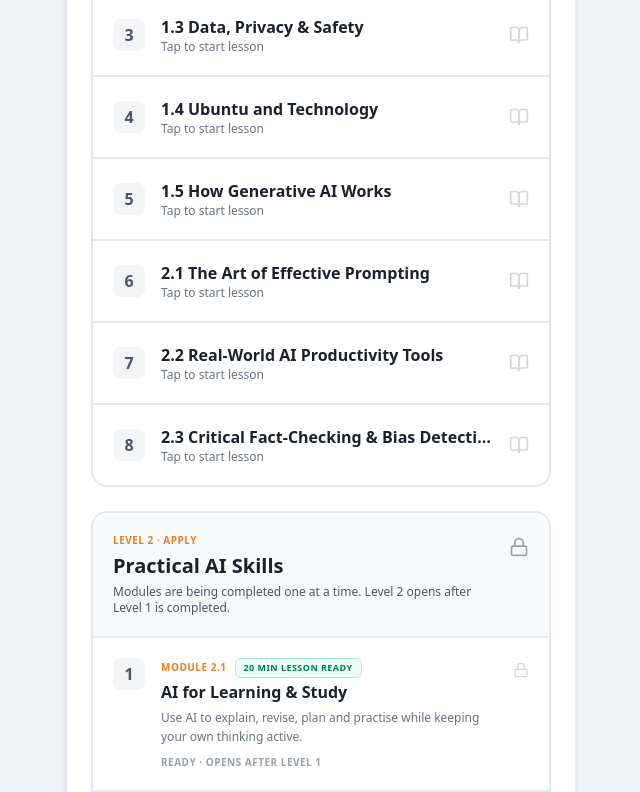
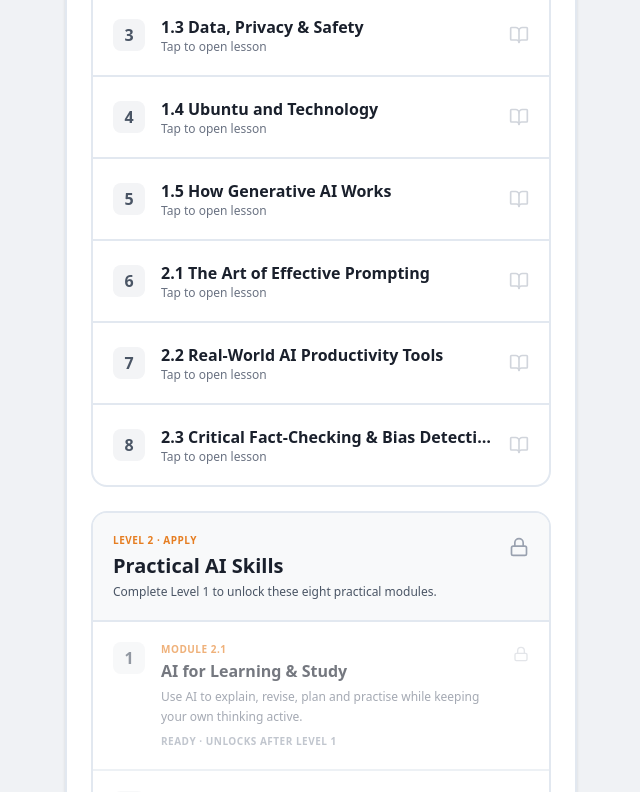
Before and after one commit to marcdiedricks/mzansi-ai-educator, a React (Vite) app: page /mzansi-ai-educator/learn in a window 1280 px wide. Shown: the part 980-1772 px from the top of the page, without its empty margins (319-959 px from the left). Built offline with nearby package versions, Linux system fonts and the light colour scheme.

Commit message:
Fix Level 2 unlock and routing

```diff
--- a/src/pages/Learn.tsx
+++ b/src/pages/Learn.tsx
@@ -1,11 +1,26 @@
+import { useEffect, useState } from 'react';
 import { BookOpen, CheckCircle2, Lock } from 'lucide-react';
+import { useNavigate } from 'react-router-dom';
 import { api } from '../lib/curriculum/api';
+import { lessons } from '../lib/curriculum/data';
+import { getUserProgress } from '../lib/progress';
 import { LEVEL_TWO_MODULES, PROGRAMME_LEVELS } from '../lib/programmeLevels';
-import { useNavigate } from 'react-router-dom';
 
 export function Learn() {
   const navigate = useNavigate();
   const modules = api.getModulesForLevel();
+  const [progress, setProgress] = useState(getUserProgress());
+
+  useEffect(() => {
+    const handleUpdate = () => setProgress(getUserProgress());
+    window.addEventListener('mzansi_progress_updated', handleUpdate);
+    return () => window.removeEventListener('mzansi_progress_updated', handleUpdate);
+  }, []);
+
+  const level1Ids = lessons.filter((lesson) => lesson.levelId === 'MZAIE-L1').map((lesson) => lesson.id);
+  const level1Complete = level1Ids.length > 0 && level1Ids.every((id) => progress.completedLessons.includes(id));
+  const level2Ids = LEVEL_TWO_MODULES.flatMap((module) => module.lessonId ? [module.lessonId] : []);
+  const level2Complete = level2Ids.length === LEVEL_TWO_MODULES.length && level2Ids.every((id) => progress.completedLessons.includes(id));
 
   const openModule = (moduleId: string, lessonIds: string[]) => {
     if (lessonIds.length === 1) {
@@ -25,12 +40,13 @@ export function Learn() {
 
       <section className="space-y-3">
         {PROGRAMME_LEVELS.map((level) => {
-          const isActive = level.id === 1;
+          const unlocked = level.id === 1 || (level.id === 2 && level1Complete);
+          const completed = (level.id === 1 && level1Complete) || (level.id === 2 && level2Complete);
           return (
-            <div key={level.id} className={`rounded-2xl border-2 p-4 ${isActive ? 'bg-white border-[#2D3E50]' : 'bg-[#F8F9FA] border-[#E2E8F0]'}`}>
+            <div key={level.id} className={`rounded-2xl border-2 p-4 ${unlocked ? 'bg-white border-[#2D3E50]' : 'bg-[#F8F9FA] border-[#E2E8F0]'}`}>
               <div className="flex items-start gap-3">
-                <div className={`w-11 h-11 rounded-xl flex items-center justify-center font-bold shrink-0 ${isActive ? 'bg-[#2D3E50] text-white' : 'bg-gray-200 text-gray-500'}`}>
-                  {isActive ? <CheckCircle2 className="w-5 h-5" /> : <Lock className="w-5 h-5" />}
+                <div className={`w-11 h-11 rounded-xl flex items-center justify-center font-bold shrink-0 ${unlocked ? 'bg-[#2D3E50] text-white' : 'bg-gray-200 text-gray-500'}`}>
+                  {completed ? <CheckCircle2 className="w-5 h-5" /> : unlocked ? level.id : <Lock className="w-5 h-5" />}
                 </div>
                 <div className="flex-1 min-w-0">
                   <div className="flex items-center justify-between gap-2">
@@ -39,7 +55,8 @@ export function Learn() {
                   </div>
                   <h2 className="font-bold text-[#1A202C] mt-1">{level.title}</h2>
                   <p className="text-xs text-gray-600 mt-1 leading-relaxed">{level.outcome}</p>
-                  {!isActive && <p className="text-[10px] font-bold uppercase tracking-wider text-gray-400 mt-2">Opens after the previous level</p>}
+                  {!unlocked && <p className="text-[10px] font-bold uppercase tracking-wider text-gray-400 mt-2">Opens after the previous level</p>}
+                  {unlocked && completed && <p className="text-[10px] font-bold uppercase tracking-wider text-emerald-700 mt-2">Completed on this device</p>}
                 </div>
               </div>
             </div>
@@ -51,65 +68,44 @@ export function Learn() {
         <div className="bg-[#2D3E50] text-white p-5">
           <div className="text-[#E67E22] font-bold text-[10px] uppercase tracking-wider mb-1">Level 1 · Understand</div>
           <h2 className="text-xl font-bold">AI Foundations & Responsible Use</h2>
-          <p className="text-xs text-gray-300 mt-1">Your existing Level 1 pathway remains intact.</p>
+          <p className="text-xs text-gray-300 mt-1">Your Level 1 pathway remains intact.</p>
         </div>
-
         <div className="divide-y-2 divide-[#E2E8F0]">
-          {modules.map((mod, index) => {
-            const hasLessons = mod.lessonIds.length > 0;
-            const opensDirectly = mod.lessonIds.length === 1;
-            return (
-              <button
-                key={mod.id}
-                onClick={() => hasLessons && openModule(mod.id, mod.lessonIds)}
-                disabled={!hasLessons}
-                className="w-full flex items-center p-5 hover:bg-[#F8F9FA] text-left transition-colors focus-visible:outline-none focus-visible:bg-[#F8F9FA] group disabled:opacity-60 disabled:cursor-not-allowed"
-              >
-                <div className="w-8 h-8 rounded-lg bg-gray-100 text-gray-600 flex items-center justify-center font-bold mr-4 shrink-0 group-hover:bg-[#2D3E50] group-hover:text-white transition-colors">
-                  {index + 1}
-                </div>
-                <div className="flex-1 min-w-0">
-                  <h3 className="font-bold text-[#1A202C] truncate">{mod.title}</h3>
-                  <p className="text-xs font-medium text-gray-500">{!hasLessons ? 'Content coming soon' : opensDirectly ? 'Tap to start lesson' : 'Tap to choose a lesson'}</p>
-                </div>
-                <BookOpen className="w-5 h-5 text-gray-300 group-hover:text-[#E67E22] transition-colors ml-4" />
-              </button>
-            );
-          })}
+          {modules.map((mod, index) => (
+            <button key={mod.id} onClick={() => mod.lessonIds.length > 0 && openModule(mod.id, mod.lessonIds)} disabled={mod.lessonIds.length === 0} className="w-full flex items-center p-5 hover:bg-[#F8F9FA] text-left transition-colors group disabled:opacity-60 disabled:cursor-not-allowed">
+              <div className="w-8 h-8 rounded-lg bg-gray-100 text-gray-600 flex items-center justify-center font-bold mr-4 shrink-0 group-hover:bg-[#2D3E50] group-hover:text-white transition-colors">{index + 1}</div>
+              <div className="flex-1 min-w-0"><h3 className="font-bold text-[#1A202C] truncate">{mod.title}</h3><p className="text-xs font-medium text-gray-500">Tap to open lesson</p></div>
+              <BookOpen className="w-5 h-5 text-gray-300 group-hover:text-[#E67E22] ml-4" />
+            </button>
+          ))}
         </div>
       </section>
 
-      <section className="bg-white border-2 border-[#E2E8F0] rounded-2xl overflow-hidden">
-        <div className="bg-[#F8F9FA] p-5 border-b-2 border-[#E2E8F0]">
+      <section className={`border-2 rounded-2xl overflow-hidden ${level1Complete ? 'bg-white border-[#2D3E50]' : 'bg-white border-[#E2E8F0]'}`}>
+        <div className={`${level1Complete ? 'bg-[#2D3E50] text-white' : 'bg-[#F8F9FA] text-[#1A202C]'} p-5 border-b-2 border-[#E2E8F0]`}>
           <div className="flex items-start justify-between gap-3">
             <div>
               <div className="text-[#E67E22] font-bold text-[10px] uppercase tracking-wider mb-1">Level 2 · Apply</div>
-              <h2 className="text-xl font-bold text-[#1A202C]">Practical AI Skills</h2>
-              <p className="text-xs text-gray-600 mt-1">Modules are being completed one at a time. Level 2 opens after Level 1 is completed.</p>
+              <h2 className="text-xl font-bold">Practical AI Skills</h2>
+              <p className={`text-xs mt-1 ${level1Complete ? 'text-gray-300' : 'text-gray-600'}`}>{level1Complete ? 'Level 2 is unlocked. Complete the eight practical modules in order.' : 'Complete Level 1 to unlock these eight practical modules.'}</p>
             </div>
-            <Lock className="w-5 h-5 text-gray-400 shrink-0 mt-1" />
+            {level1Complete ? <CheckCircle2 className="w-5 h-5 text-emerald-400 shrink-0 mt-1" /> : <Lock className="w-5 h-5 text-gray-400 shrink-0 mt-1" />}
           </div>
         </div>
-
         <div className="divide-y-2 divide-[#E2E8F0]">
           {LEVEL_TWO_MODULES.map((mod, index) => {
-            const lessonReady = Boolean(mod.lessonId);
+            const done = Boolean(mod.lessonId && progress.completedLessons.includes(mod.lessonId));
             return (
-              <div key={mod.id} className="flex items-start p-5 bg-white">
-                <div className="w-8 h-8 rounded-lg bg-gray-100 text-gray-600 flex items-center justify-center font-bold mr-4 shrink-0">
-                  {index + 1}
-                </div>
+              <button key={mod.id} disabled={!level1Complete || !mod.lessonId} onClick={() => mod.lessonId && navigate(`/learn/${mod.id}/lesson/${mod.lessonId}`)} className="w-full flex items-start p-5 bg-white text-left hover:bg-[#F8F9FA] disabled:opacity-60 disabled:cursor-not-allowed">
+                <div className={`w-8 h-8 rounded-lg flex items-center justify-center font-bold mr-4 shrink-0 ${done ? 'bg-emerald-100 text-emerald-700' : 'bg-gray-100 text-gray-600'}`}>{done ? <CheckCircle2 className="w-4 h-4" /> : index + 1}</div>
                 <div className="flex-1 min-w-0">
-                  <div className="flex flex-wrap items-center gap-2">
-                    <p className="text-[10px] font-bold uppercase tracking-wider text-[#E67E22]">Module {mod.code}</p>
-                    {lessonReady && <span className="text-[9px] font-bold uppercase tracking-wider text-emerald-700 bg-emerald-50 border border-emerald-200 rounded-md px-2 py-0.5">20 min lesson ready</span>}
-                  </div>
+                  <p className="text-[10px] font-bold uppercase tracking-wider text-[#E67E22]">Module {mod.code}</p>
                   <h3 className="font-bold text-[#1A202C] mt-0.5">{mod.title}</h3>
                   <p className="text-xs text-gray-500 mt-1 leading-relaxed">{mod.description}</p>
-                  <p className="text-[10px] font-bold uppercase tracking-wider text-gray-400 mt-2">{lessonReady ? 'Ready · opens after Level 1' : 'Content coming next'}</p>
+                  <p className={`text-[10px] font-bold uppercase tracking-wider mt-2 ${done ? 'text-emerald-700' : level1Complete ? 'text-[#2D3E50]' : 'text-gray-400'}`}>{done ? 'Completed' : level1Complete ? '20 min lesson · Tap to open' : 'Ready · unlocks after Level 1'}</p>
                 </div>
-                <Lock className="w-4 h-4 text-gray-300 shrink-0 ml-3 mt-1" />
-              </div>
+                {level1Complete ? <BookOpen className="w-4 h-4 text-[#E67E22] shrink-0 ml-3 mt-1" /> : <Lock className="w-4 h-4 text-gray-300 shrink-0 ml-3 mt-1" />}
+              </button>
             );
           })}
         </div>
```
